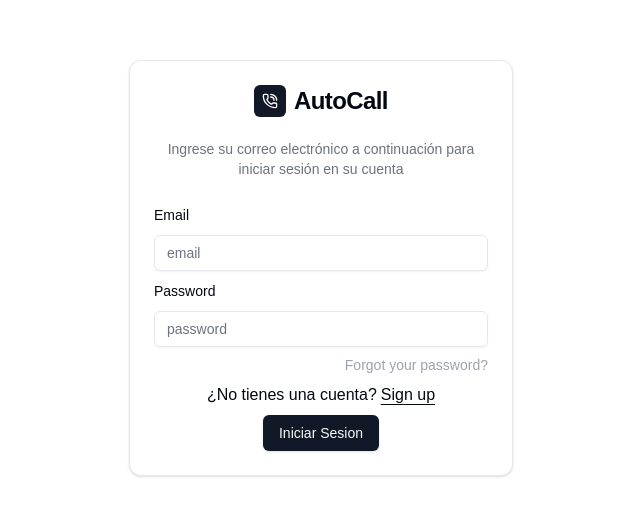
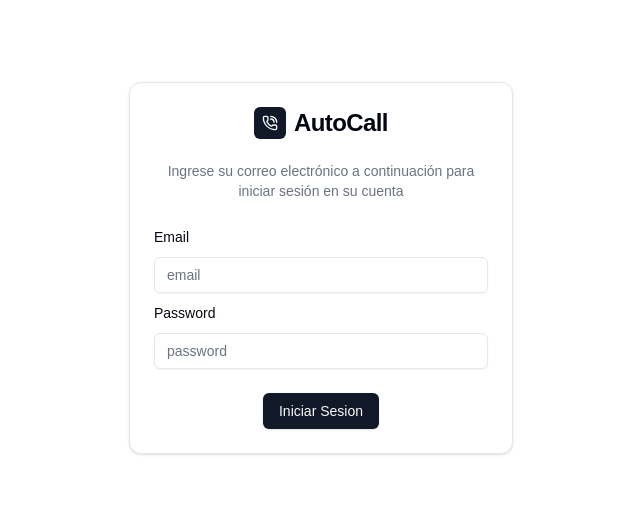
Before and after one commit to DevRubio/autocall, a React (Vite) app: page /login in a window 1280 px wide. Shown: the part 132-648 px from the top of the page, without its empty margins (319-959 px from the left). Built offline with nearby package versions, Linux system fonts and the light colour scheme.

Commit message:
[UPDATE] refine login form layout: remove unnecessary links and adjust button styling

```diff
--- a/src/components/login/login-form.tsx
+++ b/src/components/login/login-form.tsx
@@ -107,12 +107,6 @@ const FormLogin = ({
                       />
                     </FormControl>
                     <FormMessage />
-                    <a
-                      href="#"
-                      className="text-sm flex text-center text-gray-400 justify-end underline-offset-4 hover:underline"
-                    >
-                      Forgot your password?
-                    </a>
                   </FormItem>
                 )}
               />
@@ -121,15 +115,8 @@ const FormLogin = ({
                   <FormMessage>{error}</FormMessage>
                 </div>
               )}
-              <div className="flex items-center justify-center gap-1">
-                ¿No tienes una cuenta?{" "}
-                <a href="#" className="underline underline-offset-4">
-                  Sign up
-                </a>
-              </div>
-
               <div className="flex items-center justify-center">
-                <Button type="submit" disabled={loading}>
+                <Button className="mt-4" type="submit" disabled={loading}>
                   {loading ? (
                     <>
                       <Loader2 className="animate-spin" />
```
